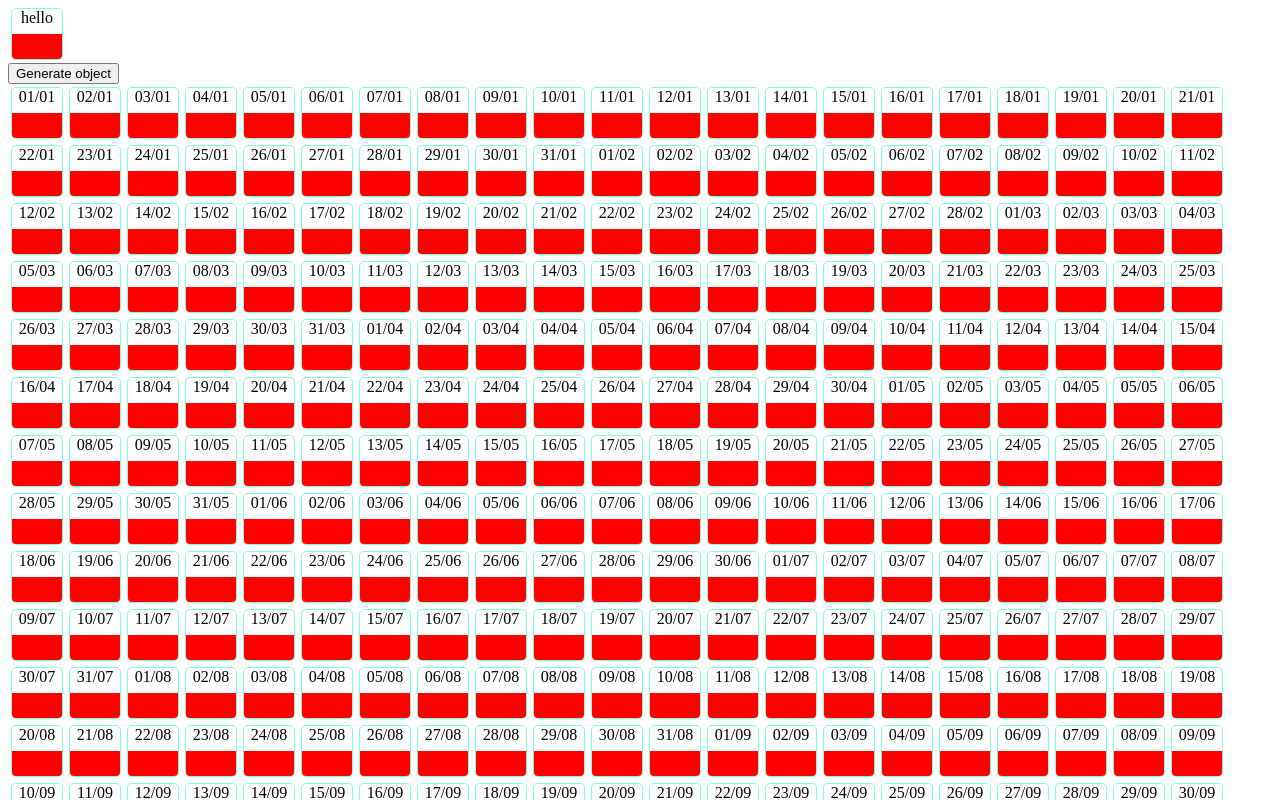
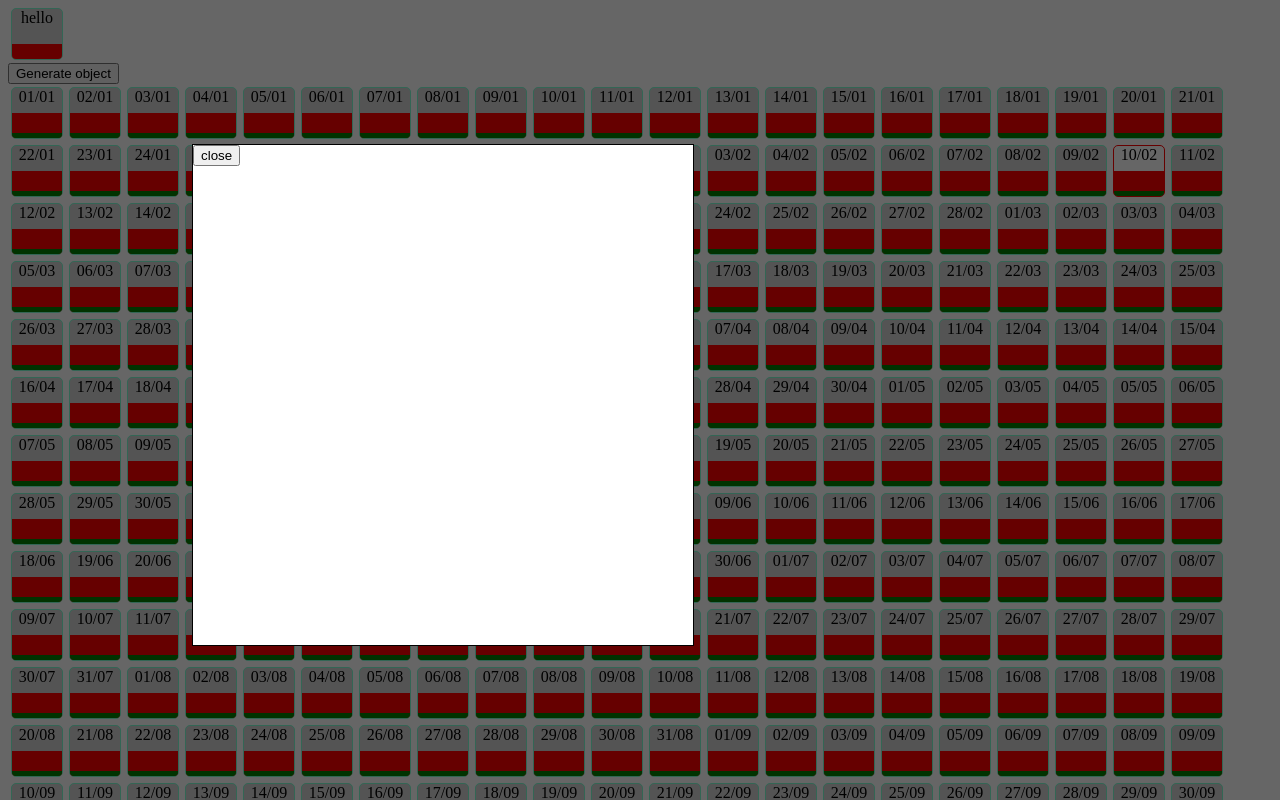
Before and after one commit to MaxPikulin/zavit, a React (Create React App) app: page / in a window 1280 px wide. Shown: the top 800 px of the page. Built offline with nearby package versions, Linux system fonts and the light colour scheme.

Commit message:
some tidings. first implement of dayDetails window.

```diff
--- a/src/components/App.js
+++ b/src/components/App.js
@@ -1,6 +1,7 @@
 import React, { /* Component */ } from 'react';
 import DayContainer from './DayContainer';
 import TestThumb from './TestThumb';
+import DayDetails from './DayDetails';
 
 class App extends React.PureComponent {
   constructor(props) {
@@ -73,11 +74,17 @@ class App extends React.PureComponent {
     // }, () => this.saveToStorage())
   }
 
+  handleCloseDetails(e) {
+    // console.log(e.parent);
+    e.target.parentNode.parentNode.style.visibility = 'hidden';
+  }
+
   render() {
     return (
-      <div>
+      <div className="container">
         <TestThumb /><button onClick={(e) => this.handleGenerateClick(e)}>Generate object</button>
         <DayContainer days={this.state.days} handleFlip={this.handleFlip} />
+        <DayDetails closeDetails={this.handleCloseDetails} />
       </div>
     );
   }
--- a/src/components/DayContainer.css
+++ b/src/components/DayContainer.css
@@ -1,4 +1,4 @@
-.dayContainer {
+.day-container {
   display: flex;
   flex-wrap: wrap;
 }
--- a/src/components/DayContainer.js
+++ b/src/components/DayContainer.js
@@ -6,16 +6,16 @@ class DayContainer extends React.PureComponent {
 
   render() {
     let days = this.props.days;
-    // console.log(days);
-    let dayByMonth = '';
+    let dayElements = '';
     if (days) {
-      dayByMonth = days.map(day => {
-        return <DayThumb key={day.num} day={day} handleFlip={this.props.handleFlip}/>;
+      dayElements = days.map(day => {
+        return <DayThumb day={day} handleFlip={this.props.handleFlip} key={day.num}/>;
       })
     }
+
     return (
-      <div className='dayContainer'>
-        {dayByMonth}
+      <div className='day-container'>
+        {dayElements}
       </div>
     );
   }
--- /dev/null
+++ b/src/components/DayDetails.css
@@ -0,0 +1,18 @@
+.day-details-screen {
+  width: 100%;
+  height: 100%;
+  background-color: rgba(0, 0, 0, 0.6);
+  position: fixed;
+  top: 0;
+  left: 0;
+}
+
+.day-details {
+  position: relative;
+  top: 18%;
+  left: 15%;
+  width: 500px;
+  height: 500px;
+  border: 1px solid black;
+  background-color: white;
+}
--- /dev/null
+++ b/src/components/DayDetails.js
@@ -0,0 +1,17 @@
+import React, { Component } from 'react';
+import './DayDetails.css';
+
+class DayDetails extends Component {
+
+  render() {
+    return (
+      <div className="day-details-screen">
+        <div className="day-details">
+        <button onClick={(e) => this.props.closeDetails(e)}>close</button>
+        </div>
+      </div>
+    );
+  }
+}
+
+export default DayDetails;
--- a/src/components/DayThumb.css
+++ b/src/components/DayThumb.css
@@ -1,28 +1,12 @@
-.dayThumb {
-  width: 50px;
-  height: 50px;
-  border: 1px solid aquamarine;
-  margin: 3px;
-  border-radius: 5px;
-  text-align: center;
-  user-select: none;
-}
-
 .red {
   background-color: blueviolet;
 }
 
-.testThumb.redBox {
-  background-color: red;
-  height: 50%;
-  position: absolute;
-  bottom: 0;
-}
-.container {
+.day-thumb-container {
   width: 50px;
   height: 50px;
   border: 1px solid aquamarine;
-  /* box-sizing: border-box; */
+  background-color: lightgray;
   margin: 3px;
   border-radius: 5px;
   text-align: center;
@@ -30,12 +14,16 @@
   position: relative;
   overflow: hidden;
 }
-.testThumb {
+.day-thumb {
   width: 50px;
   height: 50px;
-  position: absolute;
   bottom: 0;
   text-align: center;
   user-select: none;
   position: absolute;
 }
+
+.req-box {
+  background-color: red;
+  height: 50%;
+}
--- a/src/components/DayThumb.js
+++ b/src/components/DayThumb.js
@@ -2,18 +2,28 @@ import React from 'react';
 import './DayThumb.css';
 
 class DayThumb extends React.PureComponent {
+
+  today() {
+    let td = new Date().toLocaleDateString('en-GB').slice(0, -5);
+    if (this.props.day.date === td)
+      return { borderColor: 'red',
+    backgroundColor: 'white', }
+    return {};
+  }
+
   render() {
     let { day, handleFlip } = this.props;
     let greenBox = {
       backgroundColor: 'green',
-      height: '0%',
+      height: '10%',
     }
+    let today = this.today();
 
     return (
-      <div className='container' /* onClick={(e) => this.clickHandler(e)} */>
-        <div className='testThumb redBox'></div>
-        <div style={greenBox} className='testThumb green'></div>
-        <div className={'testThumb ' + this.props.day.classList} id={day.num} onClick={(e) => handleFlip(e)}>
+      <div style={today} className='day-thumb-container'>
+        <div className='day-thumb req-box'></div>
+        <div style={greenBox} className='day-thumb'></div>
+        <div className={'day-thumb'} id={day.num} onClick={(e) => handleFlip(e)}>
           {day.date}
         </div>
       </div>
--- a/src/components/TestThumb.js
+++ b/src/components/TestThumb.js
@@ -19,18 +19,17 @@ class TestThumb extends Component {
       height: this.gr + '0%',
     }
     let redBox = {
-      backgroundColor: 'red',
-      height: '50%'
+      height: '30%'
     }
     return (
-      <div className='container' onClick={(e) => this.clickHandler(e)}>
-        <div style={redBox} className='testThumb'>
+      <div className='day-thumb-container' onClick={(e) => this.clickHandler(e)}>
+        <div style={redBox} className='day-thumb req-box'>
 
         </div>
-        <div style={greenBox} className='testThumb green'>
+        <div style={greenBox} className='day-thumb green'>
 
         </div>
-        <div className='testThumb'>
+        <div className='day-thumb'>
           hello
         </div>
       </div>
```
